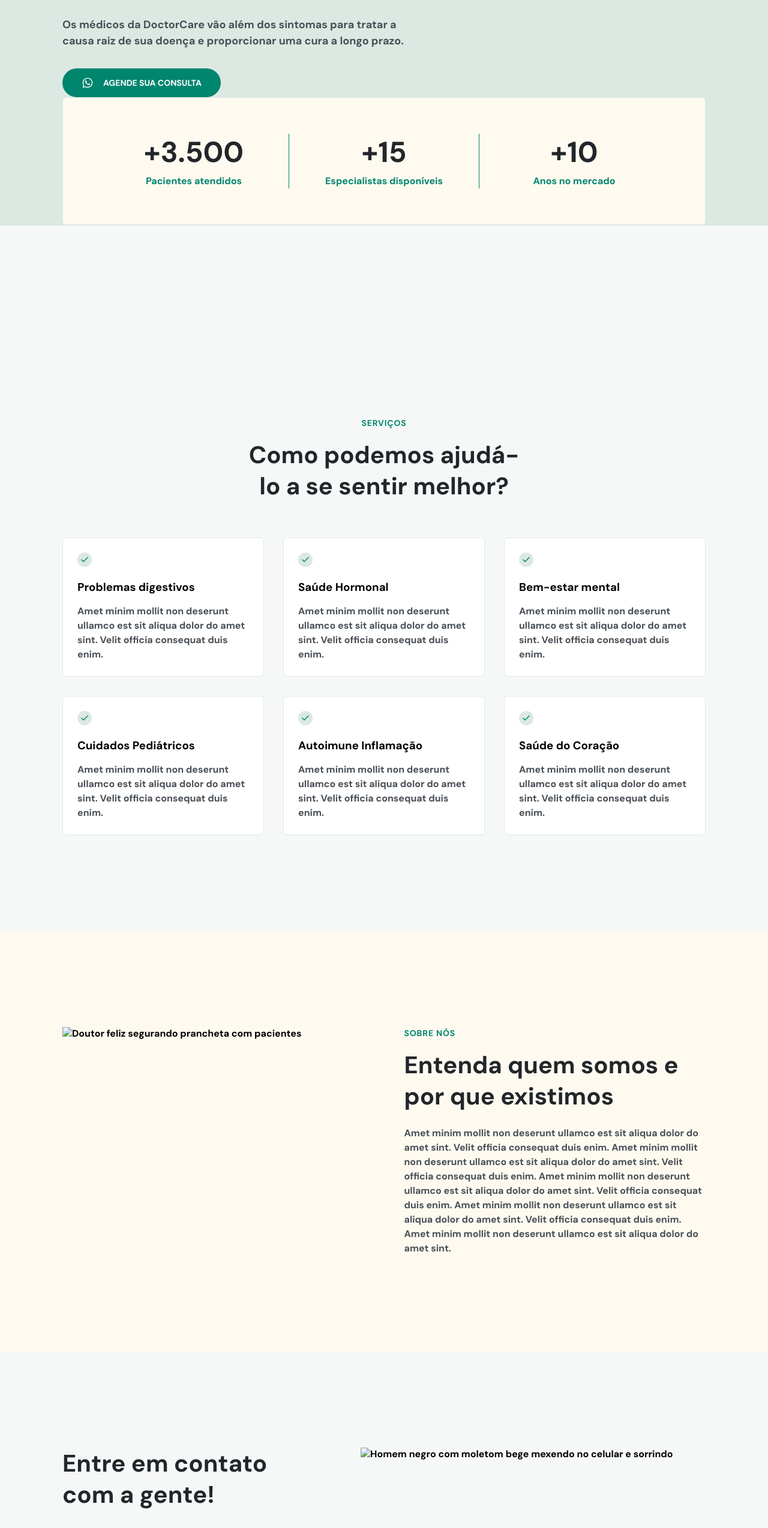
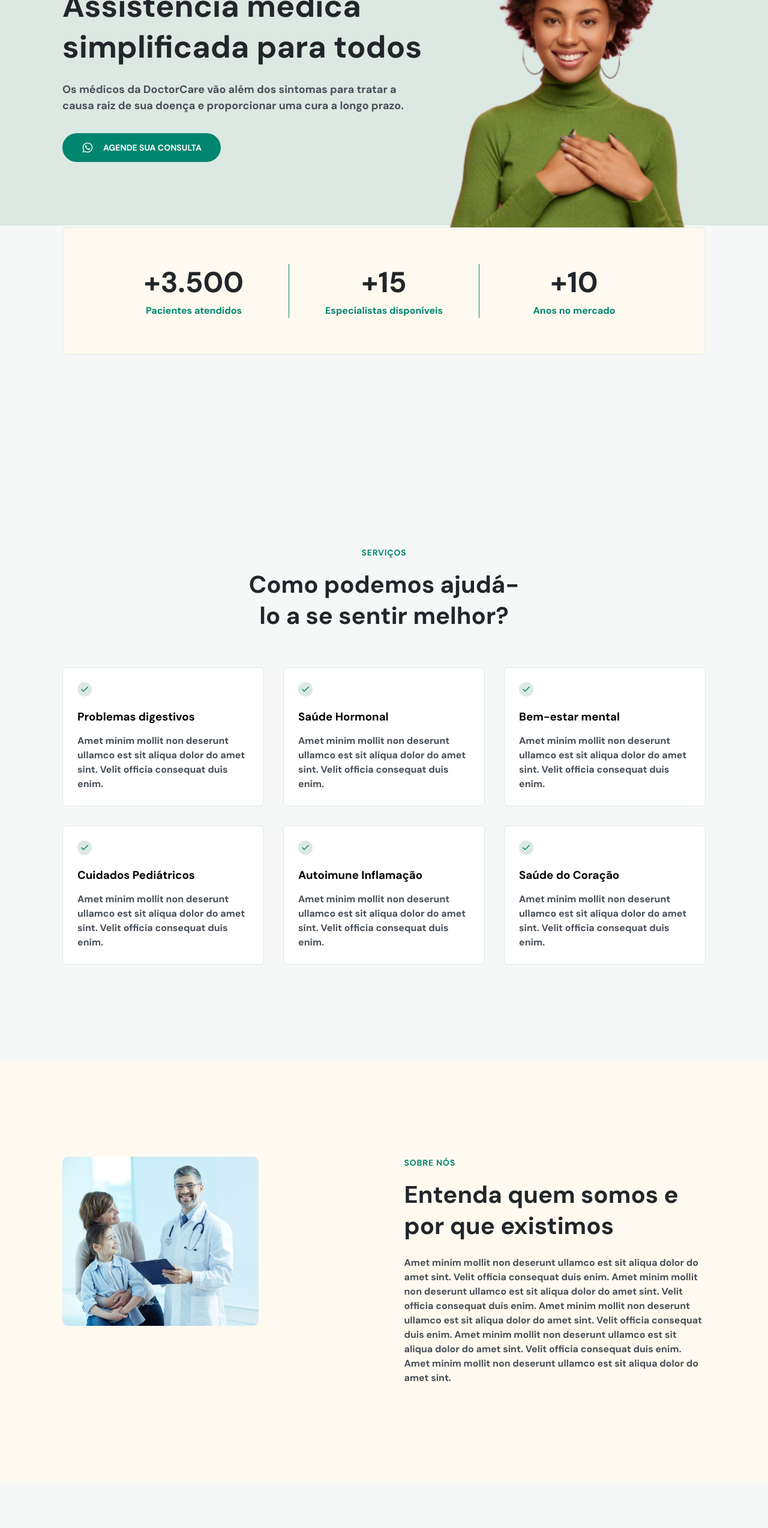
Before and after one commit to s1l4s/NLW-DoctorCare, a plain HTML site: page index.html in a window 1280 px wide. Shown: the part 240-2787 px from the top of the page at 60% size. Drawn offline with nearby package versions, Linux system fonts and the light colour scheme; the site is published under a folder, as on GitHub Pages, so addresses that start at the root find nothing.

Commit message:
Ajustes de Links Relativos

```diff
--- a/index.html
+++ b/index.html
@@ -6,7 +6,7 @@
       <meta name="viewport" content="width=device-width, initial-scale=1.0">
       <title>DoctorCare</title>
 
-      <link rel="stylesheet" href="style.css" />
+      <link rel="stylesheet" href="./style.css" />
 
       <link rel="preconnect" href="https://fonts.googleapis.com">
       <link rel="preconnect" href="https://fonts.gstatic.com" crossorigin>
@@ -133,7 +133,7 @@
 
           <div class="col-b">
             <img
-              src="/assets/image.png"
+              src="./assets/image.png"
               alt="Mulher negra vestindo moletom verde e sorrindo"/>
           </div>
 
@@ -237,7 +237,7 @@
           </div>
 
           <div class="col-b">
-            <img src="/assets/Pic.png" alt="Doutor feliz segurando prancheta com pacientes" />
+            <img src="./assets/Pic.png" alt="Doutor feliz segurando prancheta com pacientes" />
           </div>
         </div>
       </section>
@@ -273,7 +273,7 @@
           </div>
 
           <div class="col-b">
-            <img src="/assets/mansmart.png" alt="Homem negro com moletom bege mexendo no celular e sorrindo">
+            <img src="./assets/mansmart.png" alt="Homem negro com moletom bege mexendo no celular e sorrindo">
           </div>
         </div>
       </section>
```
